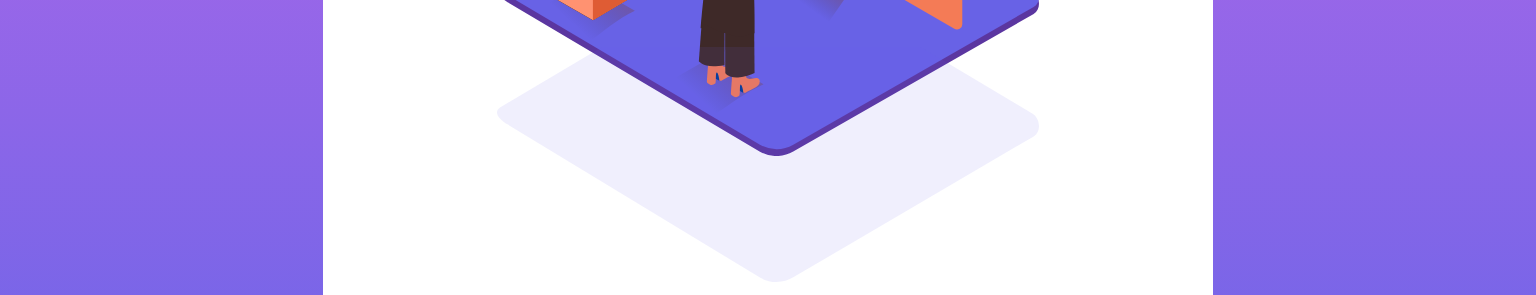
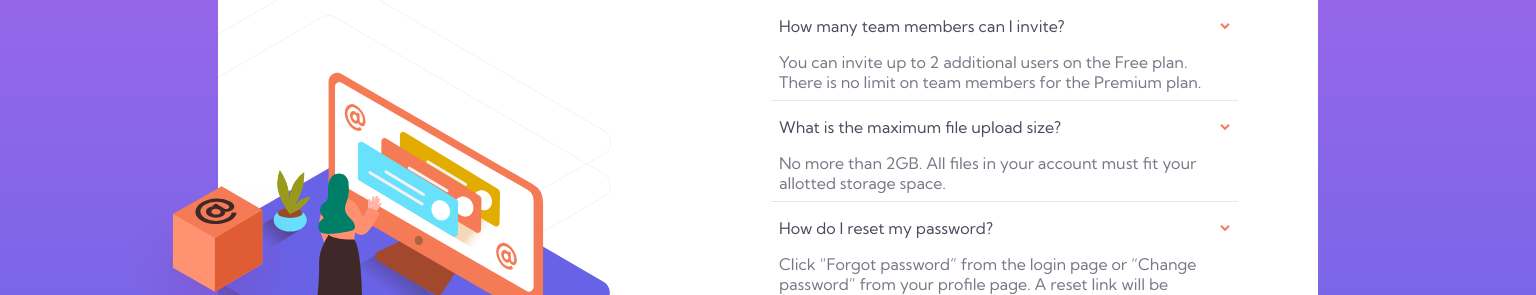
Before and after one commit to DaniloMelo/faq-accordion-card-frontend-mentor, a plain HTML site: page index.html in a window 1536 px wide. Shown: the part 264-559 px from the top of the page. Drawn offline with Linux system fonts and the light colour scheme.

Commit message:
Criado CSS desktop

```diff
--- a/index.html
+++ b/index.html
@@ -43,10 +43,10 @@
         <div class="faq__images">
           <img src="src/images/illustration-woman-online-mobile.svg" alt="woman image" class="faq__woman-mobile">
           <img src="src/images/bg-pattern-mobile.svg" alt="image pattern" class="faq__pattern-mobile">
+          <img src="src/images/bg-pattern-desktop.svg" alt="image pattern" class="faq__pattern-desktop">
           <img src="src/images/illustration-woman-online-desktop.svg" alt="woman image" class="faq__woman-desktop">
-          <img src="src/images/bg-pattern-desktop.svg" alt="image pattern" class="faq__pattern-desktop">
-          <img src="src/images/illustration-box-desktop.svg" alt="box image" class="faq__box">
         </div>
+        <img src="src/images/illustration-box-desktop.svg" alt="box image" class="faq__box">
 
         <ul class="faq__questions">
 
--- a/src/css/desktop.css
+++ b/src/css/desktop.css
@@ -1,5 +1,49 @@
-.faq__woman-desktop,
-.faq__pattern-desktop,
-.faq__box{
-    display: none;
+@media screen and (min-width: 1440px) {
+
+    .faq {
+        flex-direction: row;
+        padding: 2em 5em 2em 0;
+        top: 10rem;
+        font-size: 1rem;
+        max-width: 1100px;
+
+    }
+
+    .faq__images{
+        overflow: hidden;
+        position: relative;
+    }
+
+    .faq__woman-mobile,
+    .faq__pattern-mobile{
+        display: none;
+    }
+
+    .faq__woman-desktop,
+    .faq__pattern-desktop,
+    .faq__box {
+        display: block;
+        max-width: 100%;
+    }
+
+    .faq__woman-desktop{
+        position: absolute;
+        left: -5rem;
+        top: 100px
+    }
+
+    .faq__pattern-desktop{
+        position: relative;
+        left: -10rem;
+    }
+
+    .faq__box{
+        position: absolute;
+        top: 18rem;
+        left: -6em;
+    }
+
+    .faq__title{
+        text-align: start;
+    }
 }
--- a/src/css/mobile.css
+++ b/src/css/mobile.css
@@ -1,3 +1,9 @@
+.faq__woman-desktop,
+.faq__pattern-desktop,
+.faq__box{
+    display: none;
+}
+
 .faq{
     background: #fff;
     border-radius: 1.5rem;
@@ -14,7 +20,6 @@
 .faq__pattern-mobile{
     margin-top: -7rem;
     width:100%
-
 }
 
 .faq__title{
@@ -40,3 +45,7 @@
     justify-content: space-between;
 
 }
+
+.faq__answer > p {
+    color: var(--dark-grayish-blue)
+}
```
